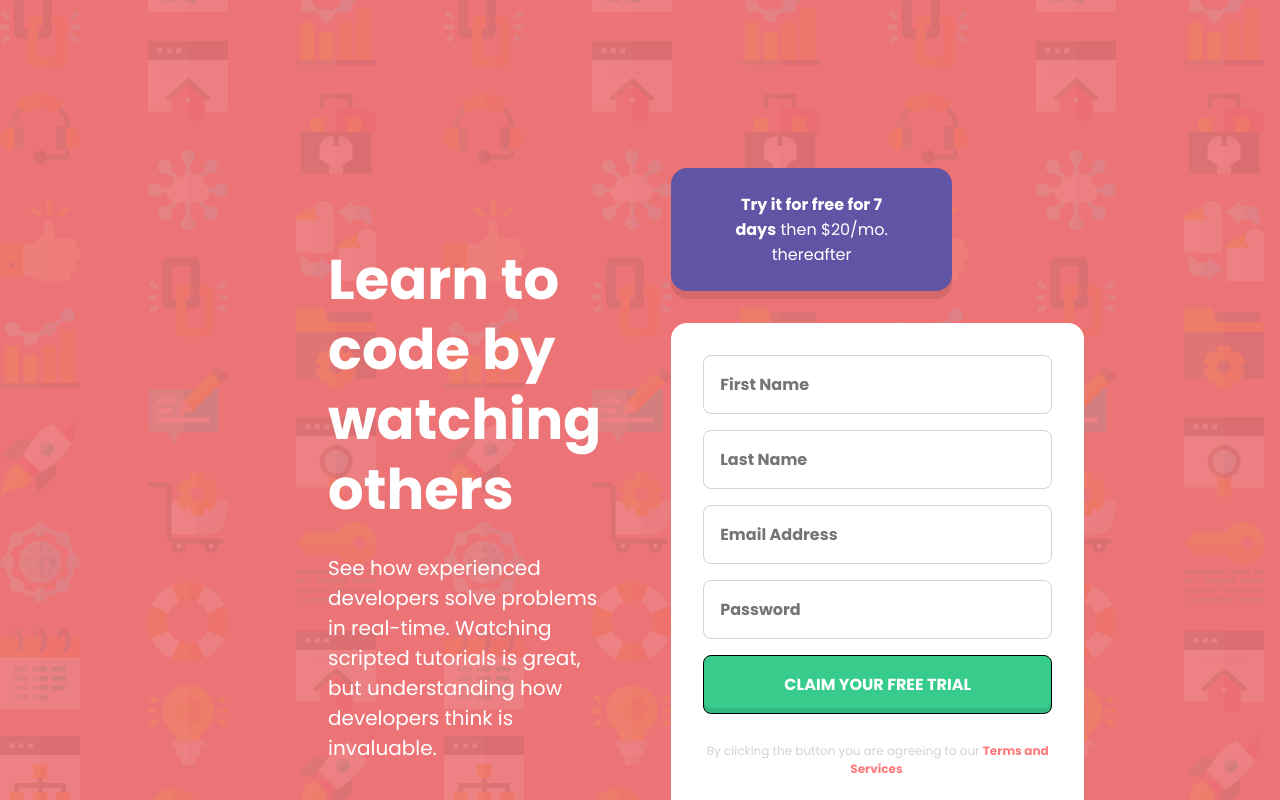
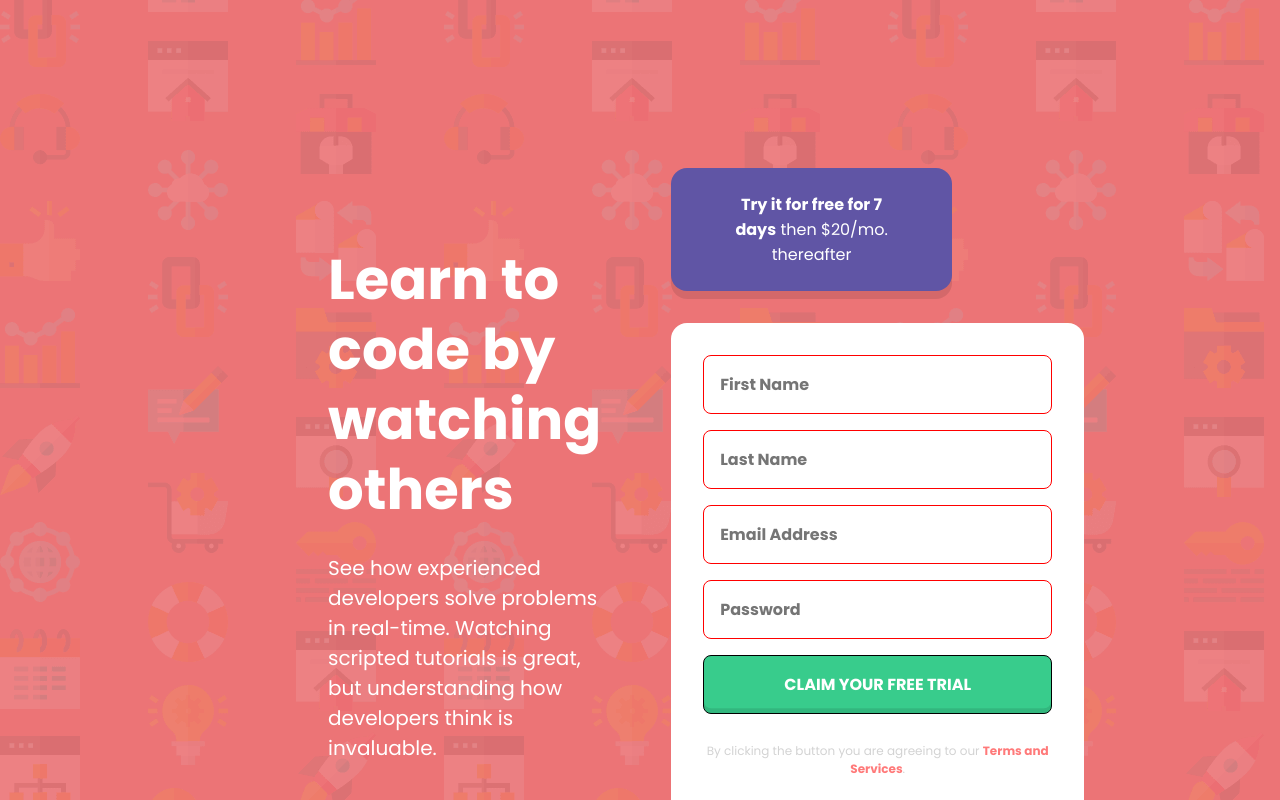
Before and after one commit to BusisiwePieterson/lading-page-html, a plain HTML site: page index.html in a window 1280 px wide. Both pictures are taken after a click on the button "CLAIM YOUR FREE TRIAL". Shown: the top 800 px of the page. Drawn offline with Linux system fonts and the light colour scheme.

Commit message:
added js

```diff
--- /dev/null
+++ b/app.js
@@ -0,0 +1,16 @@
+
+const onSubmit = () => {
+   const firstName  = document.getElementById("first-name")
+   const lastName = document.getElementById("last-name")
+   const email = document.getElementById("email")
+   const password = document.getElementById("password")
+
+   const inputs = [firstName, lastName, email, password]
+
+   inputs.forEach((i) => {
+    if (i.value === "") {
+      i.classList.add("error")
+    }
+   })
+
+}
--- a/index.html
+++ b/index.html
@@ -24,11 +24,11 @@
 <div class="form-container">
 <div class="form round-corners round-edges container-shadow">
   <form>
-    <input  type="text" name="first-name" placeholder="First Name"/>
-    <input  type="text" name="last-name" placeholder="Last Name"/>
-    <input  type="text" name="email" placeholder="Email Address"/>
-    <input  type="text" name="password" placeholder="Password"/>
-    <input  type="button" value="CLAIM YOUR FREE TRIAL" />
+    <input id="first-name" type="text" name="first-name" placeholder="First Name"/>
+    <input id="last-name" type="text" name="last-name" placeholder="Last Name"/>
+    <input id="email" type="text" name="email" placeholder="Email Address"/>
+    <input id="password" type="text" name="password" placeholder="Password"/>
+    <input  type="button" value="CLAIM YOUR FREE TRIAL" onclick="onSubmit()"/>
   </form>
   <p class="terms">
     By clicking the button you are agreeing to our <strong>Terms and Services</strong>.
@@ -37,5 +37,7 @@
 </div>
 </div>
 </div>
+
+<script src="app.js"></script>
 </body>
 </html>
--- a/styles.css
+++ b/styles.css
@@ -82,6 +82,7 @@ form > input:last-child {
   background-color: hsl(154, 59%, 51%);
   text-align: center;
   box-shadow: inset 0 -0.3rem rgba(0, 0, 0, 0.1);
+  cursor: pointer;
 }
 
 .terms {
@@ -94,3 +95,7 @@ form > input:last-child {
   color: hsl(0, 100%, 74%);
   cursor: pointer;
 }
+
+.error {
+  border: 1px solid red;
+}
```
